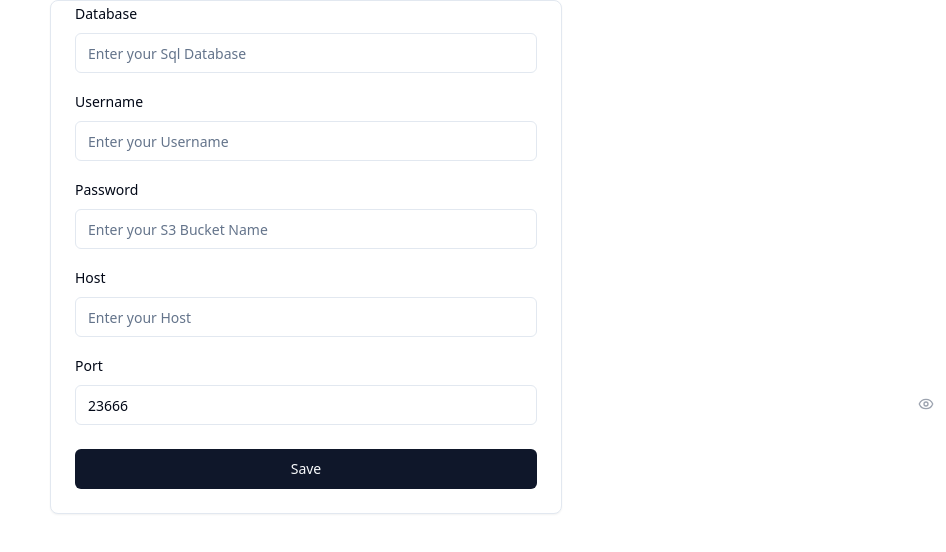
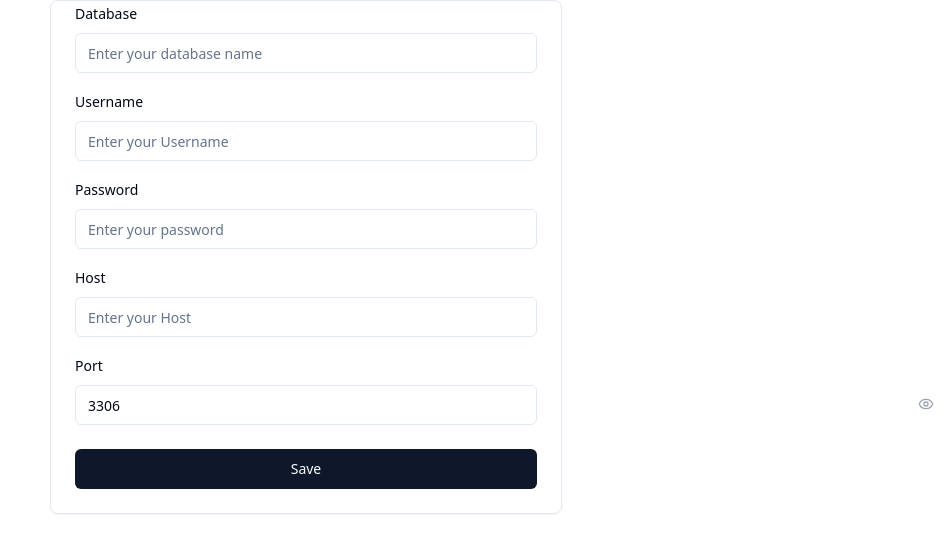
Before and after one commit to IEBS18/ETL, a React (Vite) app in the folder client/: page /sql in a window 1280 px wide. Shown: the top 552 px of the page, without its empty margins (334-1280 px from the left). Built offline with nearby package versions, Linux system fonts and the light colour scheme.

Commit message:
connected sql popup with backend

```diff
--- a/client/src/pages/SqlPopUp.jsx
+++ b/client/src/pages/SqlPopUp.jsx
@@ -4,22 +4,19 @@ import { Button } from "@/components/ui/button";
 import {
   Card,
   CardContent,
-  CardHeader,
-  CardTitle,
   CardFooter,
 } from "@/components/ui/card";
-import { Label } from "@/components/ui/label";
+import { Label } from "@/components/ui/label"
 import { EyeIcon, EyeOffIcon } from "lucide-react";
-import mysql from "../assets/export/mysql.png";
 
-export default function AwsPopUp() {
+export default function SqlPopUp() {
   const [showPassword, setShowPassword] = useState(false);
   const [formData, setFormData] = useState({
     database: "",
     username: "",
     password: "",
     host: "",
-    port: 23666,
+    port: 3306,
   });
 
   const handleInputChange = (e) => {
@@ -27,22 +24,31 @@ export default function AwsPopUp() {
     setFormData((prevState) => ({ ...prevState, [name]: value }));
   };
 
-  const handleSubmit = (e) => {
+  const handleSubmit = async (e) => {
     e.preventDefault();
-    // Handle form submission logic here
-    console.log("Form submitted:", formData);
+
+    try {
+      const response = await fetch("http://127.0.0.1:5000/sqlextract", {
+        method: "POST",
+        headers: {
+          "Content-Type": "application/x-www-form-urlencoded",
+        },
+        body: new URLSearchParams(formData),
+      });
+
+      if (response.ok) {
+        const data = await response.json();
+        console.log("Response data:", data);
+      } else {
+        console.error("Error:", response.statusText);
+      }
+    } catch (error) {
+      console.error("Fetch error:", error);
+    }
   };
 
   return (
     <Card className="w-full max-w-lg mx-auto">
-      {" "}
-      {/* Increased max-width to 'lg' */}
-      {/* <CardHeader>
-        <CardTitle className="flex items-center space-x-2">
-          <img src={mysql} alt="mysql" className="h-8 w-8" />
-          <span>Connect MySql Server</span>
-        </CardTitle>
-      </CardHeader> */}
       <CardContent>
         <form onSubmit={handleSubmit} className="space-y-4">
           <div className="space-y-2">
@@ -52,7 +58,7 @@ export default function AwsPopUp() {
               name="database"
               value={formData.database}
               onChange={handleInputChange}
-              placeholder="Enter your Sql Database"
+              placeholder="Enter your database name"
               required
             />
           </div>
@@ -78,7 +84,7 @@ export default function AwsPopUp() {
               type={showPassword ? "text" : "password"}
               value={formData.password}
               onChange={handleInputChange}
-              placeholder="Enter your S3 Bucket Name"
+              placeholder="Enter your password"
               required
             />
             <button
@@ -111,7 +117,7 @@ export default function AwsPopUp() {
               name="port"
               value={formData.port}
               onChange={handleInputChange}
-              placeholder="Enter your Endpoint URL"
+              placeholder="Port"
               required
             />
           </div>
```
Also changed, not shown: 2 other files (tests, documents, lock files or other folders).
